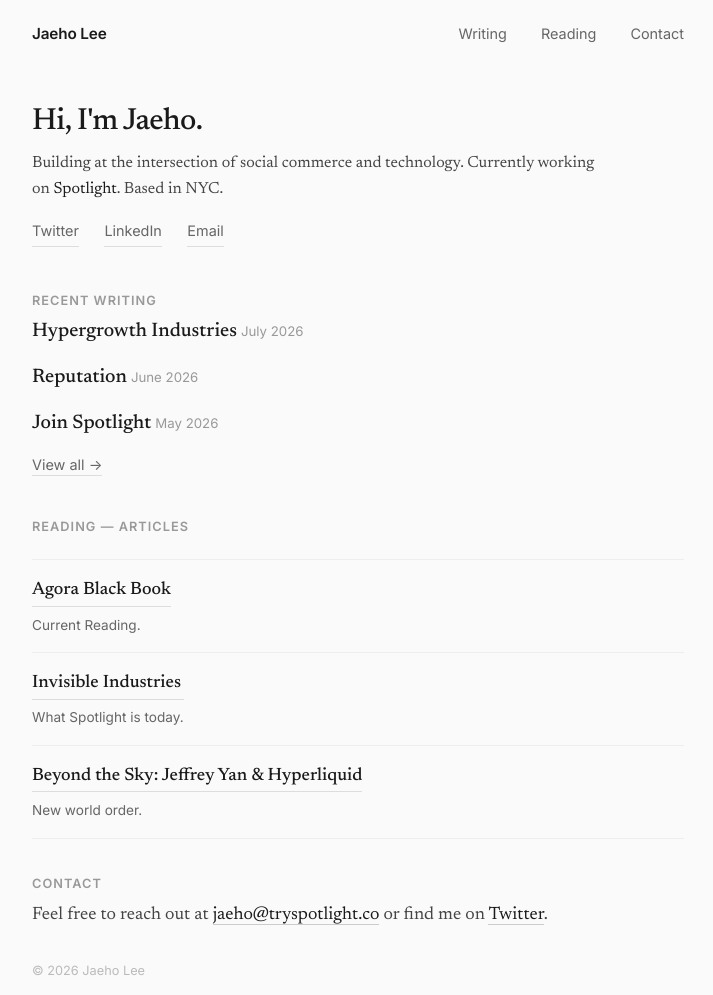
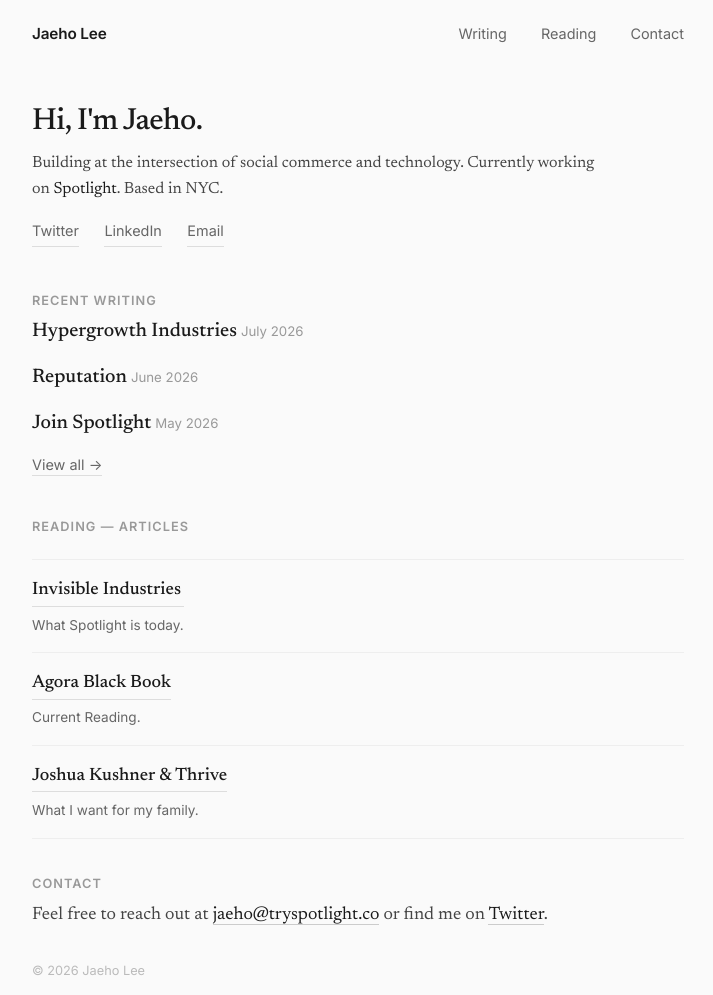
Before and after one commit to jaehospotlight/jaeho, a Jekyll site: the page built from index.html, in a window 1280 px wide. Shown: the whole page, without its empty margins (282-995 px from the left). Built offline with Jekyll 4.4.1, drawn with Linux system fonts in a browser that asks for light colours.

Commit message:
Sort reading list by added date so most recent readings show first
Co-Authored-By: Claude Fable 5 <noreply@anthropic.com>

```diff
--- a/_data/articles.yml
+++ b/_data/articles.yml
@@ -1,15 +1,19 @@
 - title: "Agora Black Book"
   url: https://agorablackbook.com/
   note: Current Reading.
+  added: 2026-07-12
 
 - title: "Invisible Industries"
   url: https://colossus.com/article/invisible-companies/
   note: What Spotlight is today.
+  added: 2026-07-12
 
 - title: "Beyond the Sky: Jeffrey Yan & Hyperliquid"
   url: https://colossus.com/article/beyond-the-sky-jeffrey-yan-hyperliquid/
   note: New world order.
+  added: 2026-05-25
 
 - title: "Joshua Kushner & Thrive"
   url: https://colossus.com/article/joshua-kushner-thrive-new-world/
   note: What I want for my family.
+  added: 2026-05-25
--- a/index.html
+++ b/index.html
@@ -35,7 +35,8 @@ title: Home
 <section class="reading-section">
   <p class="section-label">Reading — Articles</p>
   <ul class="reading-list" id="articles-list">
-    {% for article in site.data.articles limit:3 %}
+    {% assign recent_articles = site.data.articles | sort: "added" | reverse %}
+    {% for article in recent_articles limit:3 %}
     <li class="reading-item">
       <div class="reading-info">
         <a href="{{ article.url }}" class="reading-title">{{ article.title }}</a>
--- a/reading/index.html
+++ b/reading/index.html
@@ -10,7 +10,8 @@ title: Reading
 <section class="reading-section">
   <p class="section-label">Articles</p>
   <ul class="reading-list">
-    {% for article in site.data.articles %}
+    {% assign recent_articles = site.data.articles | sort: "added" | reverse %}
+    {% for article in recent_articles %}
     <li class="reading-item">
       <div class="reading-info">
         <a href="{{ article.url }}" class="reading-title">{{ article.title }}</a>
```
